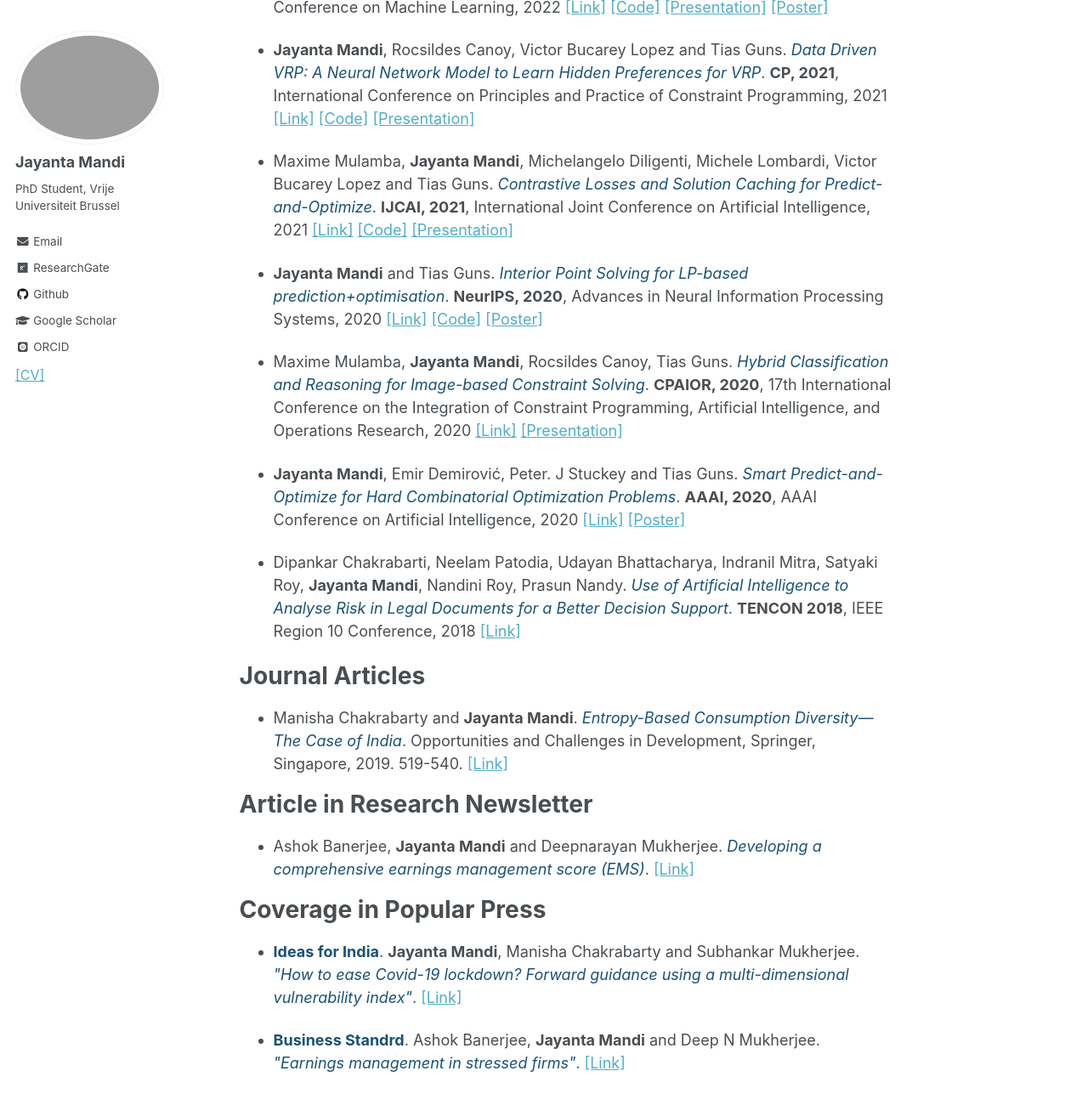
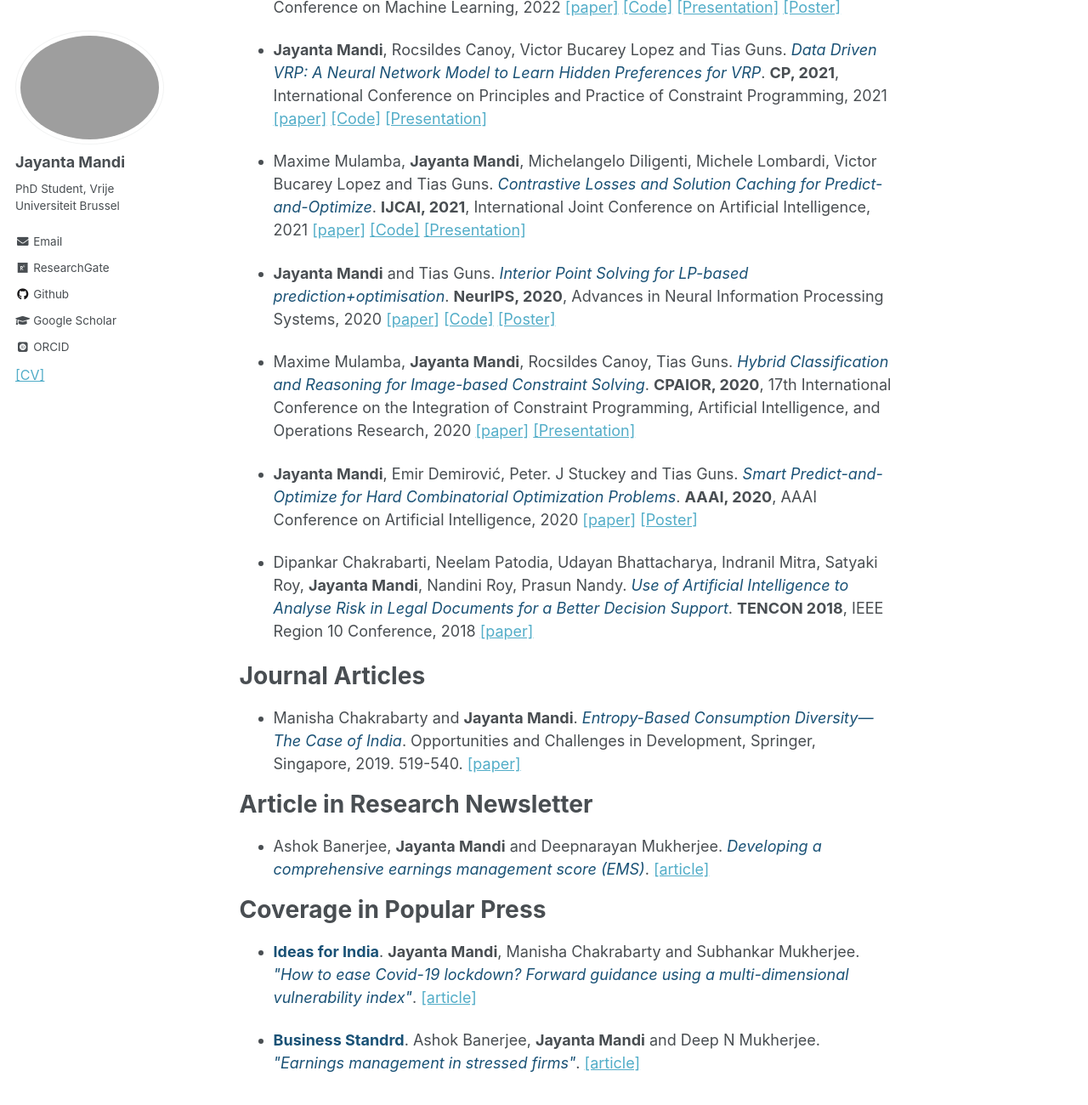
Before and after one commit to JayMan91/JayMan91.github.io, a Jekyll site: the page built from _pages/about.md, in a window 1280 px wide and 1400 px high, scrolled down 478 px. Shown: the top 1300 px of the window at 85% size. Built offline with Jekyll 4.4.1, drawn with Linux system fonts in a browser that asks for light colours; some web fonts are replaced.

Commit message:
upadte about

```diff
--- a/_pages/about.md
+++ b/_pages/about.md
@@ -17,40 +17,40 @@ I am also interested in scalable decision-focused learning, so that it can be ap
 
 
 # Conference Articles
-*   **Jayanta Mandi**, Victor Bucarey Lopez, Maxime Mulamba and Tias Guns. *<font color="#1A5276">Decision-Focused Learning: Through the    Lens of Learning to Rank</font>*. **ICML, 2022**, International Conference on Machine Learning, 2022 [[Link]](https://proceedings.mlr.press/v162/mandi22a.html) [[Code]](https://github.com/JayMan91/ltr-predopt)  [[Presentation]](https://icml.cc/virtual/2022/spotlight/18376) [[Poster]](files/ICMLposter.pdf)
+*   **Jayanta Mandi**, Victor Bucarey Lopez, Maxime Mulamba and Tias Guns. *<font color="#1A5276">Decision-Focused Learning: Through the    Lens of Learning to Rank</font>*. **ICML, 2022**, International Conference on Machine Learning, 2022 [[paper]](https://proceedings.mlr.press/v162/mandi22a.html) [[Code]](https://github.com/JayMan91/ltr-predopt)  [[Presentation]](https://icml.cc/virtual/2022/spotlight/18376) [[Poster]](files/ICMLposter.pdf)
 
 *   **Jayanta Mandi**, Rocsildes Canoy, Victor Bucarey Lopez and Tias Guns.
-    *<font color="#1A5276">Data Driven VRP: A Neural Network Model to Learn Hidden Preferences for VRP</font>*. **CP, 2021**, International Conference on Principles and Practice of Constraint Programming, 2021 [[Link]](https://drops.dagstuhl.de/opus/volltexte/2021/15333/) [[Code]](https://github.com/JayMan91/CP2021-Data-Driven-VRP)  [[Presentation]](https://www.youtube.com/watch?v=Mbc8asuz2sg)
+    *<font color="#1A5276">Data Driven VRP: A Neural Network Model to Learn Hidden Preferences for VRP</font>*. **CP, 2021**, International Conference on Principles and Practice of Constraint Programming, 2021 [[paper]](https://drops.dagstuhl.de/opus/volltexte/2021/15333/) [[Code]](https://github.com/JayMan91/CP2021-Data-Driven-VRP)  [[Presentation]](https://www.youtube.com/watch?v=Mbc8asuz2sg)
 
 *   Maxime Mulamba, **Jayanta Mandi**, Michelangelo Diligenti, Michele Lombardi, Victor Bucarey Lopez  and Tias Guns.
-    *<font color="#1A5276">Contrastive Losses and Solution Caching for Predict-and-Optimize</font>*. **IJCAI, 2021**, International Joint Conference on Artificial Intelligence, 2021 [[Link]](https://www.ijcai.org/proceedings/2021/390) [[Code]](https://github.com/CryoCardiogram/ijcai-cache-loss-pno) [[Presentation]](https://ijcai-21.org/videos-slides/?video=5079)
+    *<font color="#1A5276">Contrastive Losses and Solution Caching for Predict-and-Optimize</font>*. **IJCAI, 2021**, International Joint Conference on Artificial Intelligence, 2021 [[paper]](https://www.ijcai.org/proceedings/2021/390) [[Code]](https://github.com/CryoCardiogram/ijcai-cache-loss-pno) [[Presentation]](https://ijcai-21.org/videos-slides/?video=5079)
 
 
 *   **Jayanta Mandi** and Tias Guns.
-    *<font color="#1A5276">Interior Point Solving for LP-based prediction+optimisation</font>*. **NeurIPS, 2020**, Advances in Neural Information Processing Systems, 2020 [[Link]](https://proceedings.neurips.cc/paper/2020/hash/51311013e51adebc3c34d2cc591fefee-Abstract.html) [[Code]](https://github.com/JayMan91/NeurIPSIntopt) [[Poster]](files/NIPS20_7109.pdf)
+    *<font color="#1A5276">Interior Point Solving for LP-based prediction+optimisation</font>*. **NeurIPS, 2020**, Advances in Neural Information Processing Systems, 2020 [[paper]](https://proceedings.neurips.cc/paper/2020/hash/51311013e51adebc3c34d2cc591fefee-Abstract.html) [[Code]](https://github.com/JayMan91/NeurIPSIntopt) [[Poster]](files/NIPS20_7109.pdf)
 
 
 *   Maxime Mulamba, **Jayanta Mandi**, Rocsildes Canoy, Tias Guns.
-    *<font color="#1A5276">Hybrid Classification and Reasoning for Image-based Constraint Solving</font>*. **CPAIOR, 2020**, 17th International Conference on the Integration of Constraint Programming, Artificial Intelligence, and Operations Research, 2020 [[Link]](https://link.springer.com/chapter/10.1007/978-3-030-58942-4_24) [[Presentation]](https://youtu.be/byyOQreSGXg?t=30)
+    *<font color="#1A5276">Hybrid Classification and Reasoning for Image-based Constraint Solving</font>*. **CPAIOR, 2020**, 17th International Conference on the Integration of Constraint Programming, Artificial Intelligence, and Operations Research, 2020 [[paper]](https://link.springer.com/chapter/10.1007/978-3-030-58942-4_24) [[Presentation]](https://youtu.be/byyOQreSGXg?t=30)
 
 *   **Jayanta Mandi**, Emir Demirović, Peter. J Stuckey and Tias Guns.
-    *<font color="#1A5276">Smart Predict-and-Optimize for Hard Combinatorial Optimization Problems</font>*. **AAAI, 2020**, AAAI Conference on Artificial Intelligence, 2020 [[Link]](https://aaai.org/ojs/index.php/AAAI/article/view/5521) [[Poster]](files/AAAI20_Poster.pdf)
+    *<font color="#1A5276">Smart Predict-and-Optimize for Hard Combinatorial Optimization Problems</font>*. **AAAI, 2020**, AAAI Conference on Artificial Intelligence, 2020 [[paper]](https://aaai.org/ojs/index.php/AAAI/article/view/5521) [[Poster]](files/AAAI20_Poster.pdf)
 
 *   Dipankar Chakrabarti, Neelam Patodia, Udayan Bhattacharya, Indranil Mitra, Satyaki Roy,
 	**Jayanta 	Mandi**,  Nandini Roy, Prasun Nandy. *<font color="#1A5276">Use of Artificial Intelligence to Analyse Risk in Legal
-	Documents for a Better Decision Support</font>*. **TENCON 2018**, IEEE Region 10 Conference, 2018 [[Link]](https://ieeexplore.ieee.org/document/8650382)
+	Documents for a Better Decision Support</font>*. **TENCON 2018**, IEEE Region 10 Conference, 2018 [[paper]](https://ieeexplore.ieee.org/document/8650382)
 
 # Journal Articles
 *   Manisha Chakrabarty and **Jayanta 	Mandi**.
-    *<font color="#1A5276">Entropy-Based Consumption Diversity—The Case of India</font>*. Opportunities and Challenges in Development, Springer, Singapore, 2019. 519-540. [[Link]](https://www.springerprofessional.de/en/entropy-based-consumption-diversity-the-case-of-india/17220174)
+    *<font color="#1A5276">Entropy-Based Consumption Diversity—The Case of India</font>*. Opportunities and Challenges in Development, Springer, Singapore, 2019. 519-540. [[paper]](https://www.springerprofessional.de/en/entropy-based-consumption-diversity-the-case-of-india/17220174)
 
 # Article in Research Newsletter
 *   Ashok Banerjee, **Jayanta 	Mandi** and Deepnarayan Mukherjee.
-     *<font color="#1A5276">Developing a comprehensive earnings management score (EMS)</font>*. [[Link]](https://www.iimcal.ac.in/sites/all/files/pdfs/artha_may_17.pdf#page=6)
+     *<font color="#1A5276">Developing a comprehensive earnings management score (EMS)</font>*. [[article]](https://www.iimcal.ac.in/sites/all/files/pdfs/artha_may_17.pdf#page=6)
 
 # Coverage in Popular Press
 * **<font color="#1A5276">Ideas for India</font>**. **Jayanta 	Mandi**, Manisha Chakrabarty and
-	Subhankar Mukherjee. *<font color="#1A5276">"How to ease Covid-19 lockdown? Forward guidance using a multi-dimensional vulnerability index"</font>*. [[Link]](https://www.ideasforindia.in/topics/macroeconomics/how-to-ease-covid-19-lockdown-forward-guidance-using-a-multidimensional-vulnerability-index.html)
+	Subhankar Mukherjee. *<font color="#1A5276">"How to ease Covid-19 lockdown? Forward guidance using a multi-dimensional vulnerability index"</font>*. [[article]](https://www.ideasforindia.in/topics/macroeconomics/how-to-ease-covid-19-lockdown-forward-guidance-using-a-multidimensional-vulnerability-index.html)
 
 * **<font color="#1A5276">Business Standrd</font>**. Ashok Banerjee, **Jayanta 	Mandi** and Deep N
-	Mukherjee. *<font color="#1A5276">"Earnings management in stressed firms"</font>*. [[Link]](https://www.business-standard.com/article/companies/earnings-management-in-stressed-firms-117073101722_1.html)
+	Mukherjee. *<font color="#1A5276">"Earnings management in stressed firms"</font>*. [[article]](https://www.business-standard.com/article/companies/earnings-management-in-stressed-firms-117073101722_1.html)
```
